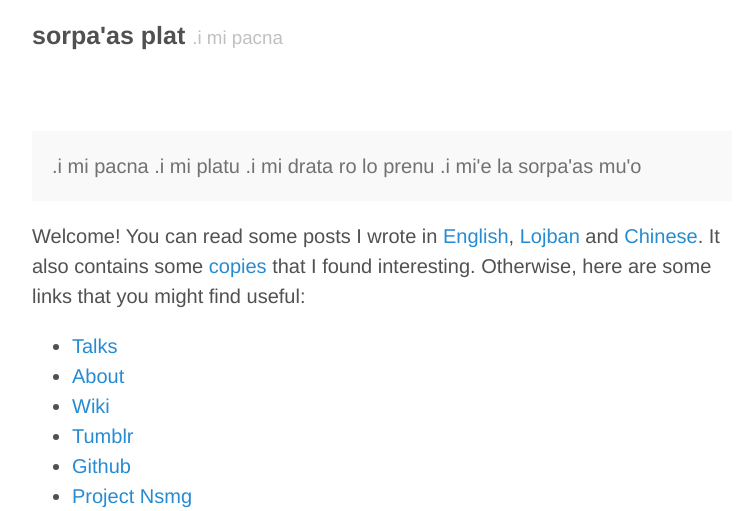
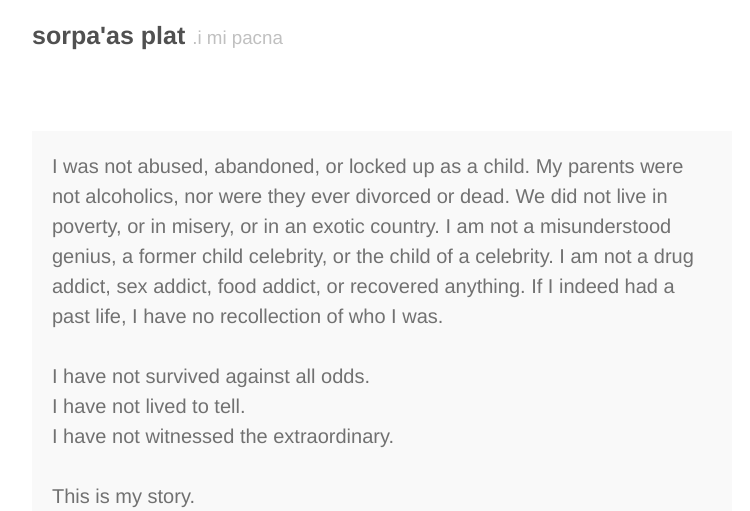
Before and after one commit to sorpaas/sorpaas.com, a Jekyll site: the page built from index.md, in a window 1280 px wide, cut to the strip 0-511 px from the top of the page. Shown: the whole strip, without its empty margins (258-1008 px from the left). Built offline with Jekyll 4.4.1, drawn with Linux system fonts in a browser that asks for light colours; Markdown is read by kramdown in place of the engine named in the settings; comment, search, counter and statistics services are not loaded.

Commit message:
update cover message

```diff
--- a/index.md
+++ b/index.md
@@ -4,7 +4,13 @@ title: Home
 ---
 
 <p class="message">
-.i mi pacna .i mi platu .i mi drata ro lo prenu .i mi'e la sorpa'as mu'o
+I was not abused, abandoned, or locked up as a child. My parents were not alcoholics, nor were they ever divorced or dead. We did not live in poverty, or in misery, or in an exotic country. I am not a misunderstood genius, a former child celebrity, or the child of a celebrity. I am not a drug addict, sex addict, food addict, or recovered anything. If I indeed had a past life, I have no recollection of who I was.<br>
+<br>
+I have not survived against all odds.<br>
+I have not lived to tell.<br>
+I have not witnessed the extraordinary.<br>
+<br>
+This is my story.
 </p>
 
 Welcome! You can read some posts I wrote in [English](/en), [Lojban](/jbo) and [Chinese](/zh). It also contains some [copies](/copies) that I found interesting. Otherwise, here are some links that you might find useful:
```
